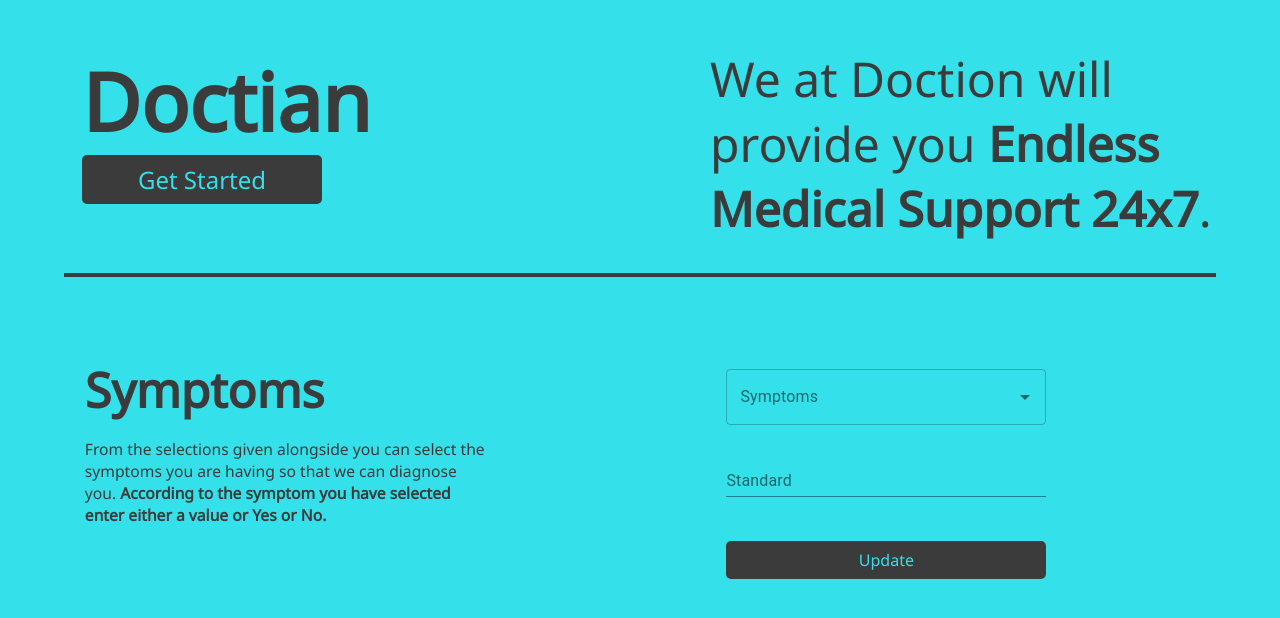
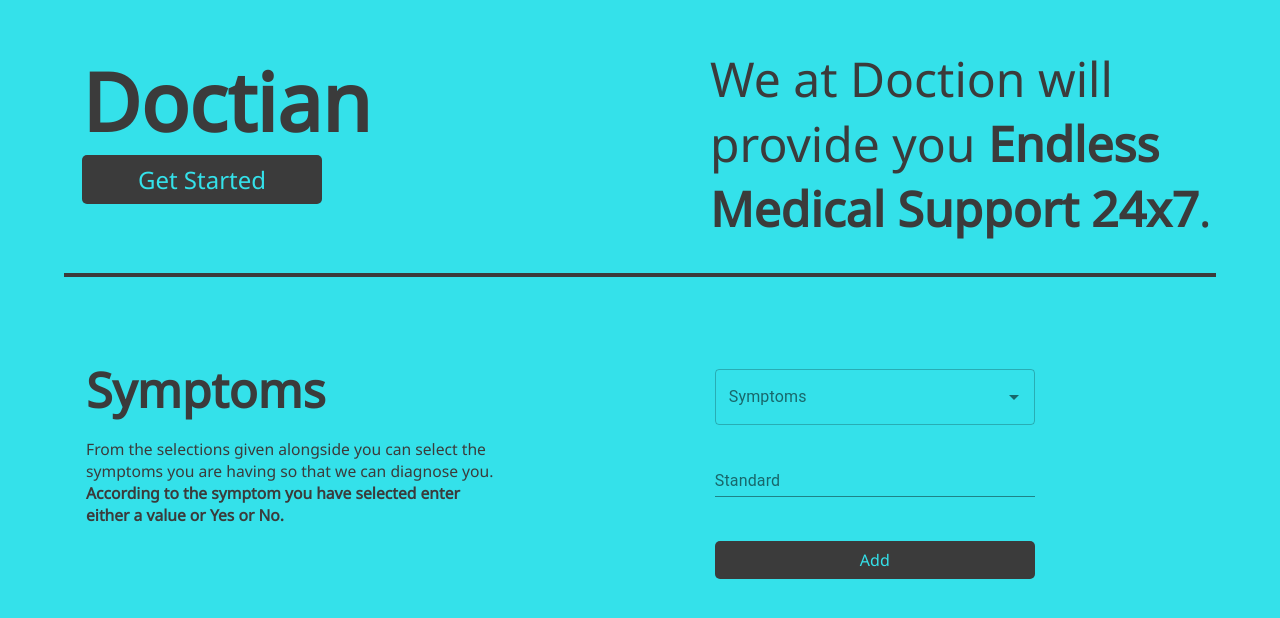
Before and after one commit to AswinAsok/Doctian, a React (Create React App) app: page / in a window 1280 px wide. Shown: the part 154-772 px from the top of the page. Built offline with nearby package versions, Linux system fonts and the light colour scheme; no server answers.

Commit message:
Display Symtoms Started

```diff
--- a/src/App.js
+++ b/src/App.js
@@ -3,16 +3,22 @@ import { useState } from "react";
 import Hero from "./Components/Hero/Hero Section/Hero";
 import Terms from "./Components/Terms/Terms";
 import Symptoms from "./Components/AddSymptoms/Symptoms";
+import SymDisplay from "./Components/SymDisplay/SymDisplay";
 
 function App() {
 
   const [start, setStart] = useState(false);
 
+
+  const [symptom, setSymptom] = useState([]);
+  const [value, setValue] = useState([]);
+
   return (
     <div className="App">
       <Hero start={start} setStart={setStart} />
       <Terms start={start} setStart={setStart} />
-      <Symptoms/>
+      <Symptoms symptom={symptom} setSymptom={setSymptom} value={value} setValue={setValue}/>
+      <SymDisplay symptom={symptom} setSymptom={setSymptom} value={value} setValue={setValue}/>
     </div>
   );
 }
--- a/src/Components/AddSymptoms/Symptoms.css
+++ b/src/Components/AddSymptoms/Symptoms.css
@@ -10,7 +10,7 @@
   padding-top: 5rem;
   display: flex;
   flex-direction: column;
-  margin-left: 10%;
+  margin-left: 8%;
 }
 
 .symleft-side {
@@ -83,7 +83,7 @@
 
   .features-select {
     margin-top: 0rem;
-    width: 11rem;
+    width: 10.5rem;
   }
   .standard-basic {
     width: 11rem;
--- a/src/Components/AddSymptoms/Symptoms.jsx
+++ b/src/Components/AddSymptoms/Symptoms.jsx
@@ -6,7 +6,7 @@ import "./Symptoms.css";
 import axios from "axios";
 
 
-function Symptoms() {
+function Symptoms({symptom, setSymptom, value, setValue}) {
 
   const [features, setFeatures] = useState([]);
 
@@ -51,7 +51,6 @@ function Symptoms() {
               className="features-select"
               options={features}
               getOptionLabel={(option) => option}
-              // style={{ width: 250 }}
               renderInput={(params) => (
                 <TextField {...params} label="Symptoms" variant="outlined" />
               )}
@@ -63,7 +62,7 @@ function Symptoms() {
             </form>
           </div>
           <div className="button">
-            <button className="updatebtn">Update</button>
+            <button className="updatebtn">Add</button>
           </div>
         </div>
       </div>
--- /dev/null
+++ b/src/Components/SymDisplay/SymDisplay.jsx
@@ -0,0 +1,14 @@
+import React from 'react'
+
+function SymDisplay({symptom, setSymptom, value, setValue}) {
+    return (
+        <div>
+           <div className="display-container">
+               {symptom}
+               {value}
+           </div>
+        </div>
+    )
+}
+
+export default SymDisplay
```
Also changed, not shown: src/Components/SymDisplay/SymDisplay.css (added).
